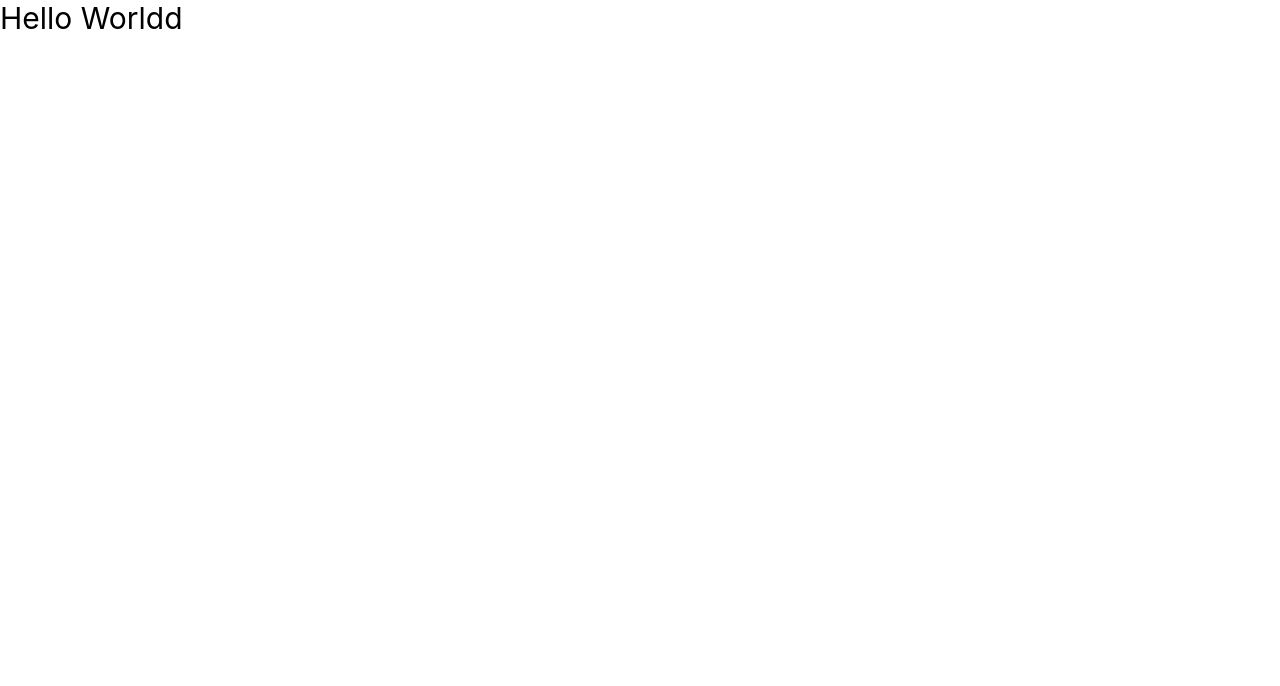
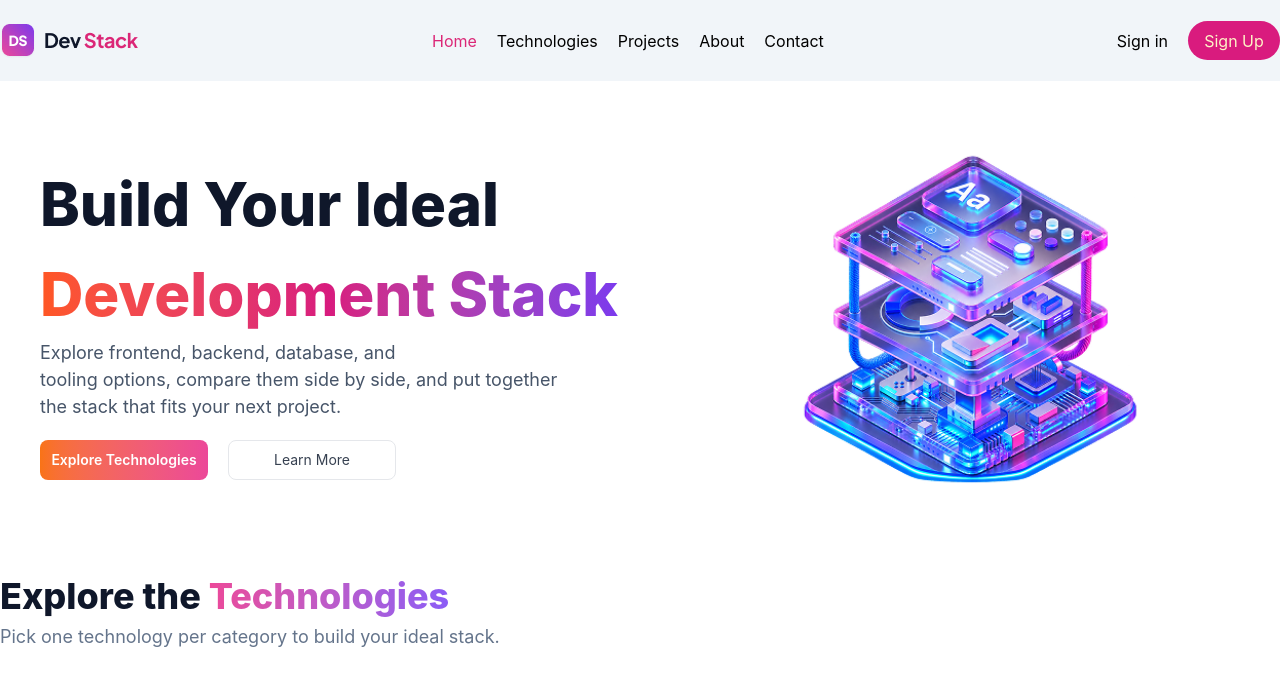
Before and after one commit to AtiqurRahmanLabib/DEV-STACK, a React (Vite) app: page / in a window 1280 px wide. Shown: the top 686 px of the page. Built offline with nearby package versions, Linux system fonts and the light colour scheme.

Commit message:
added navbar and banner also loaded technologies data

```diff
--- /dev/null
+++ b/public/Data.json
@@ -0,0 +1,134 @@
+[
+  {
+    "id": "react",
+    "name": "React",
+    "icon": "react-icon.svg",
+    "badgeText": "Popular",
+    "badgeVariant": "primary",
+    "description": "A declarative, component-based JavaScript library for building modern user interfaces.",
+    "tags": ["Frontend"],
+    "difficulty": "Beginner-Friendly",
+    "rating": 4.9
+  },
+  {
+    "id": "vue",
+    "name": "Vue.js",
+    "icon": "vue-icon.svg",
+    "badgeText": "Versatile",
+    "badgeVariant": "success",
+    "description": "An approachable, performant, and versatile framework for building web user interfaces.",
+    "tags": ["Frontend"],
+    "difficulty": "Beginner-Friendly",
+    "rating": 4.8
+  },
+  {
+    "id": "svelte",
+    "name": "Svelte",
+    "icon": "svelte-icon.svg",
+    "badgeText": "Fast",
+    "badgeVariant": "warning",
+    "description": "A modern frontend framework that shifts work from the browser to the build step for highly optimized applications.",
+    "tags": ["Frontend"],
+    "difficulty": "Intermediate",
+    "rating": 4.8
+  },
+  {
+    "id": "nextjs",
+    "name": "Next.js",
+    "icon": "nextjs-icon.svg",
+    "badgeText": "Trending",
+    "badgeVariant": "primary",
+    "description": "A React framework for building fast, scalable, and production-ready web applications.",
+    "tags": ["Frontend", "Fullstack"],
+    "difficulty": "Intermediate",
+    "rating": 4.9
+  },
+  {
+    "id": "angular",
+    "name": "Angular",
+    "icon": "angular-icon.svg",
+    "badgeText": "Powerful",
+    "badgeVariant": "danger",
+    "description": "A complete TypeScript-based framework for building large-scale and maintainable web applications.",
+    "tags": ["Frontend"],
+    "difficulty": "Intermediate",
+    "rating": 4.7
+  },
+  {
+    "id": "nodejs",
+    "name": "Node.js",
+    "icon": "nodejs-icon.svg",
+    "badgeText": "Popular",
+    "badgeVariant": "success",
+    "description": "A JavaScript runtime that allows developers to build fast and scalable server-side applications.",
+    "tags": ["Backend"],
+    "difficulty": "Intermediate",
+    "rating": 4.9
+  },
+  {
+    "id": "expressjs",
+    "name": "Express.js",
+    "icon": "expressjs-icon.svg",
+    "badgeText": "Minimal",
+    "badgeVariant": "primary",
+    "description": "A lightweight and flexible Node.js framework for building web servers and RESTful APIs.",
+    "tags": ["Backend"],
+    "difficulty": "Beginner-Friendly",
+    "rating": 4.7
+  },
+  {
+    "id": "mongodb",
+    "name": "MongoDB",
+    "icon": "mongodb-icon.svg",
+    "badgeText": "Flexible",
+    "badgeVariant": "success",
+    "description": "A document-oriented NoSQL database designed for flexible data models and scalable applications.",
+    "tags": ["Database"],
+    "difficulty": "Beginner-Friendly",
+    "rating": 4.8
+  },
+  {
+    "id": "typescript",
+    "name": "TypeScript",
+    "icon": "typescript-icon.svg",
+    "badgeText": "Reliable",
+    "badgeVariant": "primary",
+    "description": "A strongly typed programming language that builds on JavaScript to improve code quality and developer productivity.",
+    "tags": ["Language", "Frontend", "Backend"],
+    "difficulty": "Intermediate",
+    "rating": 4.9
+  },
+  {
+    "id": "tailwindcss",
+    "name": "Tailwind CSS",
+    "icon": "tailwindcss-icon.svg",
+    "badgeText": "Modern",
+    "badgeVariant": "success",
+    "description": "A utility-first CSS framework for rapidly creating modern and responsive user interfaces.",
+    "tags": ["Frontend", "CSS"],
+    "difficulty": "Beginner-Friendly",
+    "rating": 4.8
+  },
+  {
+    "id": "python",
+    "name": "Python",
+    "icon": "python-icon.svg",
+    "badgeText": "Versatile",
+    "badgeVariant": "warning",
+    "description": "A readable and versatile programming language widely used for web development, automation, data, and AI.",
+    "tags": ["Language", "Backend"],
+    "difficulty": "Beginner-Friendly",
+    "rating": 4.9
+  },
+  {
+    "id": "postgresql",
+    "name": "PostgreSQL",
+    "icon": "postgresql-icon.svg",
+    "badgeText": "Robust",
+    "badgeVariant": "primary",
+    "description": "A powerful open-source relational database known for reliability, advanced features, and data integrity.",
+    "tags": ["Database"],
+    "difficulty": "Intermediate",
+    "rating": 4.9
+  }
+]
--- a/src/App.tsx
+++ b/src/App.tsx
@@ -1,7 +1,28 @@
+import { Suspense } from "react";
+import Technologies from "./Components/ Technologies/ Technologies";
+import Banner from "./Components/Banner/Banner";
+import Nav from "./Components/Nav/Nav";
+import type { TechnologiesType } from "./Type/Type";
+
+const technologiesData = async (): Promise<TechnologiesType[]> => {
+  const res = await fetch("../public/Data.json");
+  const data = await res.json();
+  return data;
+};
+
+const technologiesPromise = technologiesData();
+console.log(technologiesPromise);
+
 function App() {
   return (
     <>
-      <h1 className="text-3xl">Hello Worldd</h1>
+      <Nav></Nav>
+      <Banner></Banner>
+      <Suspense fallback={<p>Loading...</p>}>
+        <Technologies
+        technologiesPromise={technologiesPromise}
+        ></Technologies>
+      </Suspense>
     </>
   );
 }
--- /dev/null
+++ b/src/Components/ Technologies/ Technologies.tsx
@@ -0,0 +1,27 @@
+import { use } from "react";
+import type { TechnologiesType } from "../../Type/Type";
+
+interface PropType {
+  technologiesPromise: Promise<TechnologiesType[]>;
+}
+
+const Technologies = ({ technologiesPromise }: PropType) => {
+  const technologiesData = use(technologiesPromise);
+  console.log(technologiesData);
+
+  return (
+    <div className="container mx-auto mt-10">
+      <h1 className="font-extrabold text-[36px] text-[#0F172A]">
+        Explore the{" "}
+        <span className="bg-gradient-to-r from-[#EC4899] to-[#8B5CF6] bg-clip-text text-transparent">
+          Technologies
+        </span>
+      </h1>
+      <p className="text-[18px] text-[#64748B]">
+        Pick one technology per category to build your ideal stack.
+      </p>
+    </div>
+  );
+};
+
+export default Technologies;
--- /dev/null
+++ b/src/Components/Banner/Banner.tsx
@@ -0,0 +1,39 @@
+import BannerImg from "../../assets/banner-stack.png";
+const Banner = () => {
+  return (
+    <div className="container mx-auto ">
+      {/* banner section*/}
+      <div className="mt-7 flex justify-between h-105 p-10 items-center">
+        {/* text content */}
+        <div>
+          <h1 className="text-[#0F172A] text-[60px] font-extrabold">
+            Build Your Ideal <br />{" "}
+            <span className="bg-gradient-to-r from-[#FF5722] via-[#D81B7E] to-[#7C3AED] bg-clip-text text-transparent">
+              Development Stack
+            </span>
+          </h1>
+          <p className="text-[#475569] text-[18px]">
+            Explore frontend, backend, database, and <br /> tooling options,
+            compare them side by side, and put together <br /> the stack that
+            fits your next project.
+          </p>
+          {/* text contents buttons */}
+          <div className="flex gap-5 mt-5">
+            <button className="w-[168px] h-[40px] rounded-[8px] text-[14px] bg-gradient-to-r from-[#F97316] to-[#EC4899] font-semibold text-white">
+              Explore Technologies
+            </button>
+            <button className="w-42 h-10 border rounded-[8px] border-[#E5E7EB] text-[14px] text-[#374151]">
+              Learn More
+            </button>
+          </div>
+        </div>
+        {/* banner img */}
+        <div className="">
+          <img className="w-135 h-135" src={BannerImg} alt="" />
+        </div>
+      </div>
+    </div>
+  );
+};
+
+export default Banner;
--- /dev/null
+++ b/src/Components/Nav/Nav.tsx
@@ -0,0 +1,32 @@
+import Logo from "../../assets/logo-text.png";
+const Nav = () => {
+  return (
+    <div className="bg-[#F1F5F9] h-20.25 content-center">
+      <nav className="container mx-auto ">
+        <div className="flex justify-between items-center">
+          {/* logo */}
+          <div>
+            <img src={Logo} alt="" />
+          </div>
+          {/* nav items */}
+          <ul className="flex gap-5">
+            <li className="text-[#DB2777]">Home</li>
+            <li>Technologies</li>
+            <li>Projects</li>
+            <li>About</li>
+            <li>Contact</li>
+          </ul>
+          {/* log & reg div */}
+          <div className="flex gap-5">
+            <button>Sign in</button>
+            <button className="bg-[#D91B7E] w-23 h-9.75 rounded-4xl text-amber-100">
+              Sign Up
+            </button>
+          </div>
+        </div>
+      </nav>
+    </div>
+  );
+};
+
+export default Nav;
--- /dev/null
+++ b/src/Type/Type.ts
@@ -0,0 +1,11 @@
+export interface TechnologiesType {
+  id: string;
+  name: string;
+  icon: string;
+  badgeText: string;
+  badgeVariant: string;
+  description: string;
+  tags: string[];
+  difficulty: string;
+  rating: number;
+}
```
Also changed, not shown: src/assets/banner-stack.png (added), src/assets/logo-text.png (added).
